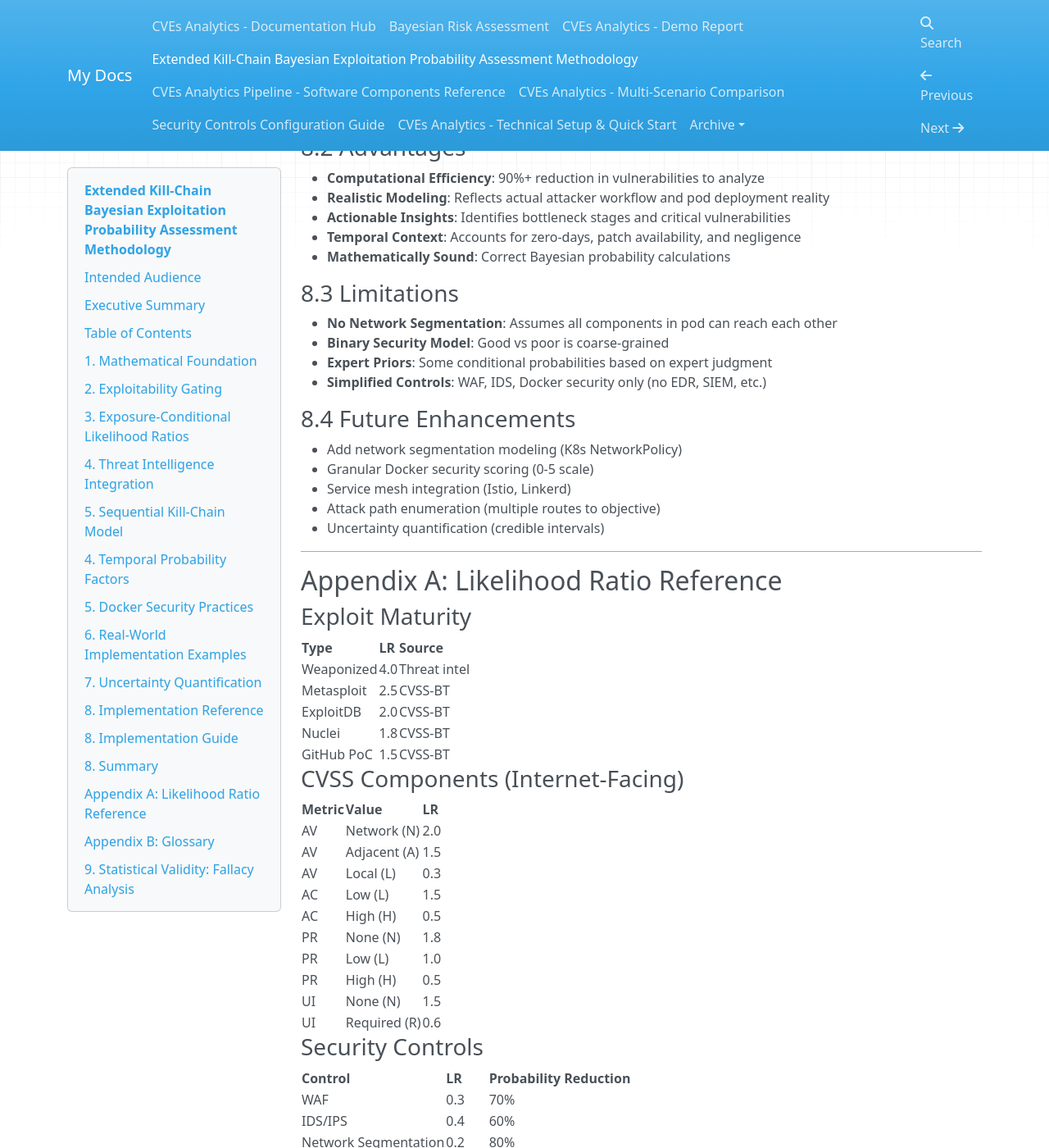
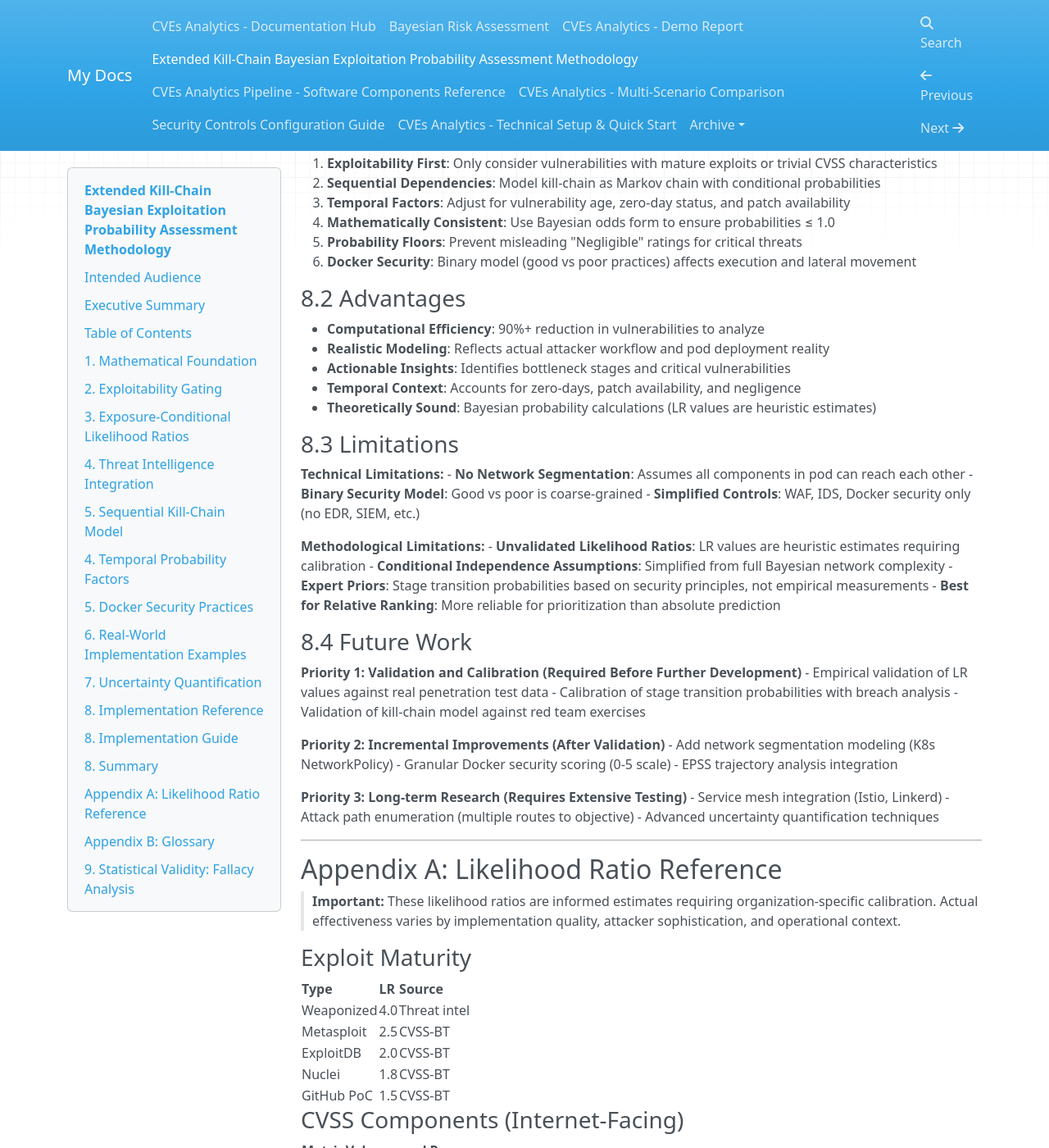
Before and after one commit to dominikmi/cves_analytics, an MkDocs documentation site: the page built from docs/EXTENDED_KILL_CHAIN_METHOD.md, in a window 1280 px wide and 1400 px high, scrolled down 24272 px. Shown: the whole window at 82% size. Built offline with MkDocs 1.6.1, drawn with Linux system fonts in a browser that asks for light colours; nearby versions of some CDN libraries; some of the changed text lies outside the part shown.

Commit message:
docs: Revise EXTENDED_KILL_CHAIN_METHOD.md with appropriate caveats
HIGH PRIORITY CHANGES:
- Add upfront disclaimer about heuristic LR values (similar to BAYESIAN_RISK_ASSESSMENT.md)
- Replace 'Mathematically Correct' → 'Mathematically Consistent' throughout
- Replace 'Mathematically Sound' → 'Theoretically Sound (LR values are heuristic estimates)'
- Add caveat note to Appendix A Likelihood Ratio Reference
- Expand Limitations section with methodological caveats
- Fix version inconsistency (1.0 → 2.1)

MEDIUM PRIORITY CHANGES:
- Replace 'More Accurate' → 'More Realistic'
- Replace 'CORRECT' in examples → 'Mathematically consistent'
- Reorganize Future Enhancements → Future Work with validation priorities

ADDITIONAL IMPROVEMENTS:
- Add section 8.5 Methodological Assessment
- Update fallacy examples to use consistent language
- Replace 'statistically sound' → 'theoretically sound, unvalidated'
- Update document footer with proper version and status

````diff
--- a/docs/EXTENDED_KILL_CHAIN_METHOD.md
+++ b/docs/EXTENDED_KILL_CHAIN_METHOD.md
@@ -36,7 +36,10 @@
 - **CVSS Vector Analysis**: Attack Vector, Complexity, Privileges, User Interaction, Scope with exposure-aware LRs
 - **Uncertainty Quantification**: 95% credible intervals using Beta distribution approximation
 - **Sequential Kill-Chain Model**: Markov chain with conditional probabilities
-- **Mathematically Correct**: Bayesian odds-based calculation with log-odds arithmetic
+- **Mathematically Consistent**: Bayesian odds-based calculation (likelihood ratios require validation)
+
+> **IMPORTANT NOTE ON LIKELIHOOD RATIOS:**
+> The kill-chain probability calculations are mathematically consistent but rely on likelihood ratio (LR) values that are informed heuristics, not empirically validated through controlled studies. The framework's value lies in **relative risk prioritization** (which attack paths are riskier) rather than **absolute probability prediction** (exact success likelihood). Actual stage success rates and control effectiveness vary significantly based on implementation quality, attacker sophistication, and organizational context. Real-world validation is required before making high-stakes security decisions based on absolute probability estimates.
 
 ---
 
@@ -93,9 +96,9 @@
 posterior = 0.15 x 9.0 = 1.35 = 135% ❌
 ```
 
-**Correct Odds Form**:
-```python
-# CORRECT - always <= 1.0
+**Mathematically Consistent Odds Form**:
+```python
+# Mathematically consistent - always <= 1.0
 posterior_odds = 0.176 x 9.0 = 1.584
 posterior = 1.584 / 2.584 = 0.613 = 61.3% ✓
 ```
@@ -261,12 +264,12 @@
 mfa_lr = 0.3  # Always 70% reduction
 combined_lr = 0.3 x 0.3 = 0.09  # 91% reduction
 
-# With exposure-conditional LRs (CORRECT)
+# With exposure-conditional LRs (Mathematically consistent)
 waf_lr = 0.3  # 70% reduction for internet-facing
 mfa_lr = 0.2  # 80% reduction for internet-facing
 combined_lr = 0.3 x 0.2 = 0.06  # 94% reduction
 
-# For internal service (CORRECT)
+# For internal service (Mathematically consistent)
 waf_lr = 0.9  # 10% reduction for internal
 mfa_lr = 0.5  # 50% reduction for internal
 combined_lr = 0.9 x 0.5 = 0.45  # 55% reduction
@@ -1220,7 +1223,7 @@
     return exploitable
 ```
 
-### 7.4 Bayesian Update (Correct)
+### 7.4 Bayesian Update (Mathematically Consistent)
 
 ```python
 def bayesian_update(
@@ -1228,7 +1231,7 @@
     likelihood_ratios: list[float]
 ) -> float:
     """
-    Correct Bayesian update using odds form
+    Mathematically consistent Bayesian update using odds form
     """
     # Convert prior to odds
     prior_odds = prior / (1 - prior)
@@ -1340,7 +1343,7 @@
 1. **Exploitability First**: Only consider vulnerabilities with mature exploits or trivial CVSS characteristics
 2. **Sequential Dependencies**: Model kill-chain as Markov chain with conditional probabilities
 3. **Temporal Factors**: Adjust for vulnerability age, zero-day status, and patch availability
-4. **Mathematically Correct**: Use Bayesian odds form to ensure probabilities ≤ 1.0
+4. **Mathematically Consistent**: Use Bayesian odds form to ensure probabilities ≤ 1.0
 5. **Probability Floors**: Prevent misleading "Negligible" ratings for critical threats
 6. **Docker Security**: Binary model (good vs poor practices) affects execution and lateral movement
 
@@ -1350,26 +1353,43 @@
 - **Realistic Modeling**: Reflects actual attacker workflow and pod deployment reality
 - **Actionable Insights**: Identifies bottleneck stages and critical vulnerabilities
 - **Temporal Context**: Accounts for zero-days, patch availability, and negligence
-- **Mathematically Sound**: Correct Bayesian probability calculations
+- **Theoretically Sound**: Bayesian probability calculations (LR values are heuristic estimates)
 
 ### 8.3 Limitations
 
+**Technical Limitations:**
 - **No Network Segmentation**: Assumes all components in pod can reach each other
 - **Binary Security Model**: Good vs poor is coarse-grained
-- **Expert Priors**: Some conditional probabilities based on expert judgment
 - **Simplified Controls**: WAF, IDS, Docker security only (no EDR, SIEM, etc.)
 
-### 8.4 Future Enhancements
-
+**Methodological Limitations:**
+- **Unvalidated Likelihood Ratios**: LR values are heuristic estimates requiring calibration
+- **Conditional Independence Assumptions**: Simplified from full Bayesian network complexity
+- **Expert Priors**: Stage transition probabilities based on security principles, not empirical measurements
+- **Best for Relative Ranking**: More reliable for prioritization than absolute prediction
+
+### 8.4 Future Work
+
+**Priority 1: Validation and Calibration (Required Before Further Development)**
+- Empirical validation of LR values against real penetration test data
+- Calibration of stage transition probabilities with breach analysis
+- Validation of kill-chain model against red team exercises
+
+**Priority 2: Incremental Improvements (After Validation)**
 - Add network segmentation modeling (K8s NetworkPolicy)
 - Granular Docker security scoring (0-5 scale)
+- EPSS trajectory analysis integration
+
+**Priority 3: Long-term Research (Requires Extensive Testing)**
 - Service mesh integration (Istio, Linkerd)
 - Attack path enumeration (multiple routes to objective)
-- Uncertainty quantification (credible intervals)
+- Advanced uncertainty quantification techniques
 
 ---
 
 ## Appendix A: Likelihood Ratio Reference
+
+> **Important:** These likelihood ratios are informed estimates requiring organization-specific calibration. Actual effectiveness varies by implementation quality, attacker sophistication, and operational context.
 
 ### Exploit Maturity
 | Type | LR | Source |
@@ -1412,6 +1432,22 @@
 
 ---
 
+### 8.5 Methodological Assessment
+
+**Mathematical Consistency**: ✅ The Bayesian probability calculations are mathematically correct and avoid common statistical fallacies (Bernoulli's, Gambler's, Base Rate Neglect, Conjunction).
+
+**Empirical Validation**: ⚠️ The likelihood ratio values and stage transition probabilities are informed heuristics, not empirically measured from controlled experiments or breach data analysis.
+
+**Best Use Case**: The framework is most reliable for **relative risk prioritization** (comparing attack path A vs B) rather than **absolute probability prediction** (exact 34.7% success rate).
+
+**Validation Requirements**: Before making high-stakes decisions based on absolute probability estimates, the framework requires:
+- Real-world penetration testing validation
+- Breach analysis calibration
+- Organization-specific LR tuning
+- Red team exercise correlation
+
+---
+
 ## Appendix B: Glossary
 
 - **CVSS**: Common Vulnerability Scoring System
@@ -1457,7 +1493,7 @@
 
 **Example from our method**:
 ```python
-# CORRECT
+# Mathematically Consistent
 P(Exploit | KEV=True, EPSS=15%, Metasploit=True)
 = Bayesian update using odds form
 = 0.176 × 3.0 × 2.5 / (1 + 0.176 × 3.0 × 2.5)
@@ -1554,7 +1590,7 @@
 
 **Example**:
 ```python
-# CORRECT (our method)
+# Mathematically Consistent (our method)
 Prior (EPSS) = 0.1%
 After evidence: 5% (zero-day floor)
 
@@ -1769,13 +1805,14 @@
 4. **Use conservative estimates** when independence is questionable
 5. **Validate against real-world breach data** when available
 
-**The method is statistically sound** for its intended purpose (threat prioritization), but users should understand that:
-- Point estimates may be **overconfident** due to independence violations
-- Credible intervals provide **realistic uncertainty bounds**
+**The method is theoretically sound** for its intended purpose (threat prioritization), but remains **unvalidated against real-world data**. Users should understand that:
+- Point estimates may be **overconfident** due to independence violations and unvalidated LR values
+- Credible intervals provide **realistic uncertainty bounds** but don't account for LR calibration uncertainty
 - The model is a **simplification** of complex real-world attack dynamics
-
----
-
-**Document Version**: 1.0
-**Last Updated**: January 1, 2026
-**Author**: CVEs Analytics Project
+- **Best use case**: Relative risk ranking (attack path A vs B) rather than absolute probability prediction
+
+---
+
+**Document Version**: 2.1
+**Last Updated**: January 3, 2026
+**Status**: Theoretically Sound, Requires Empirical Validation
````
Also changed, not shown: other parts of docs/EXTENDED_KILL_CHAIN_METHOD.md (+1 -1 lines).
